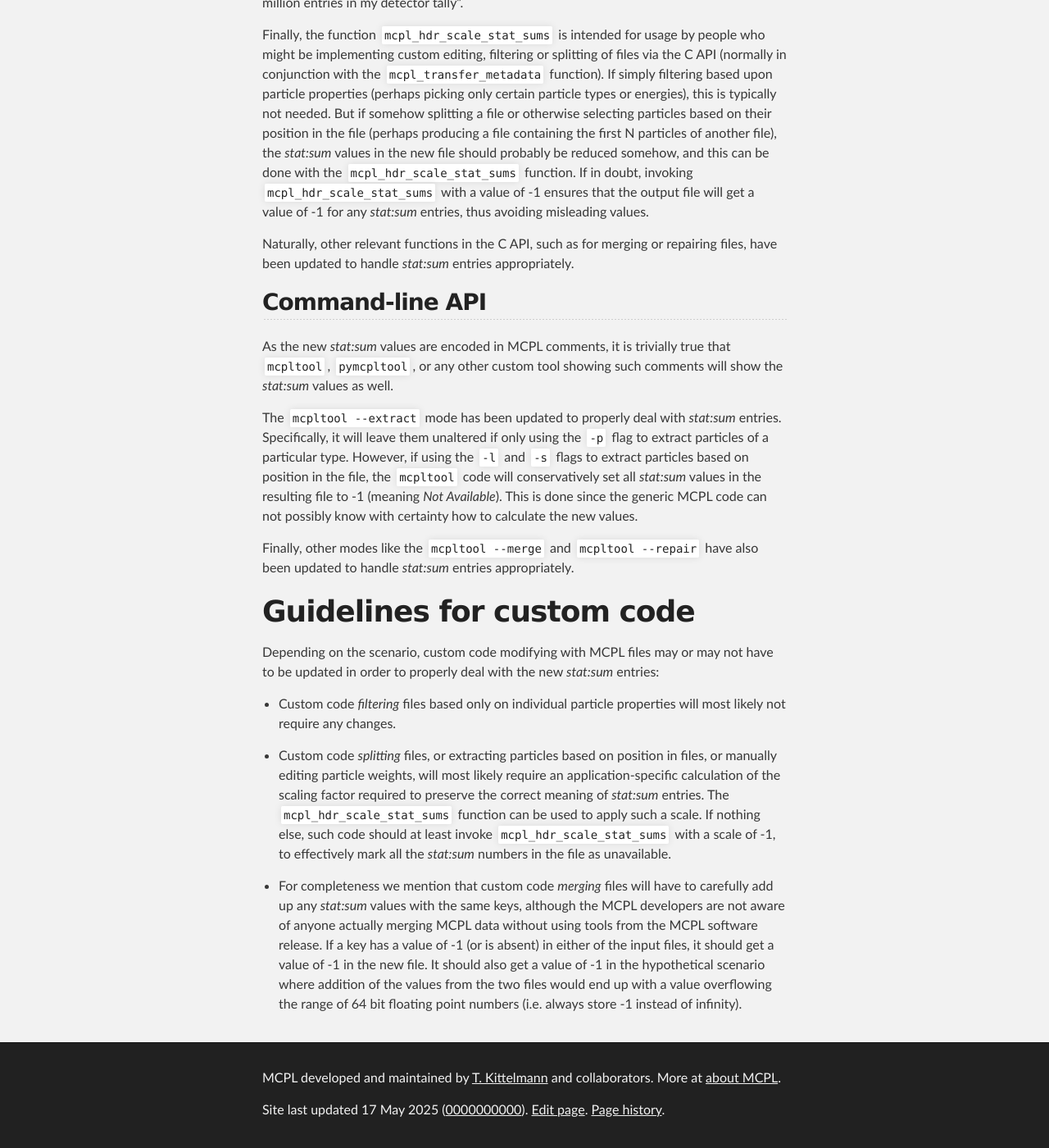
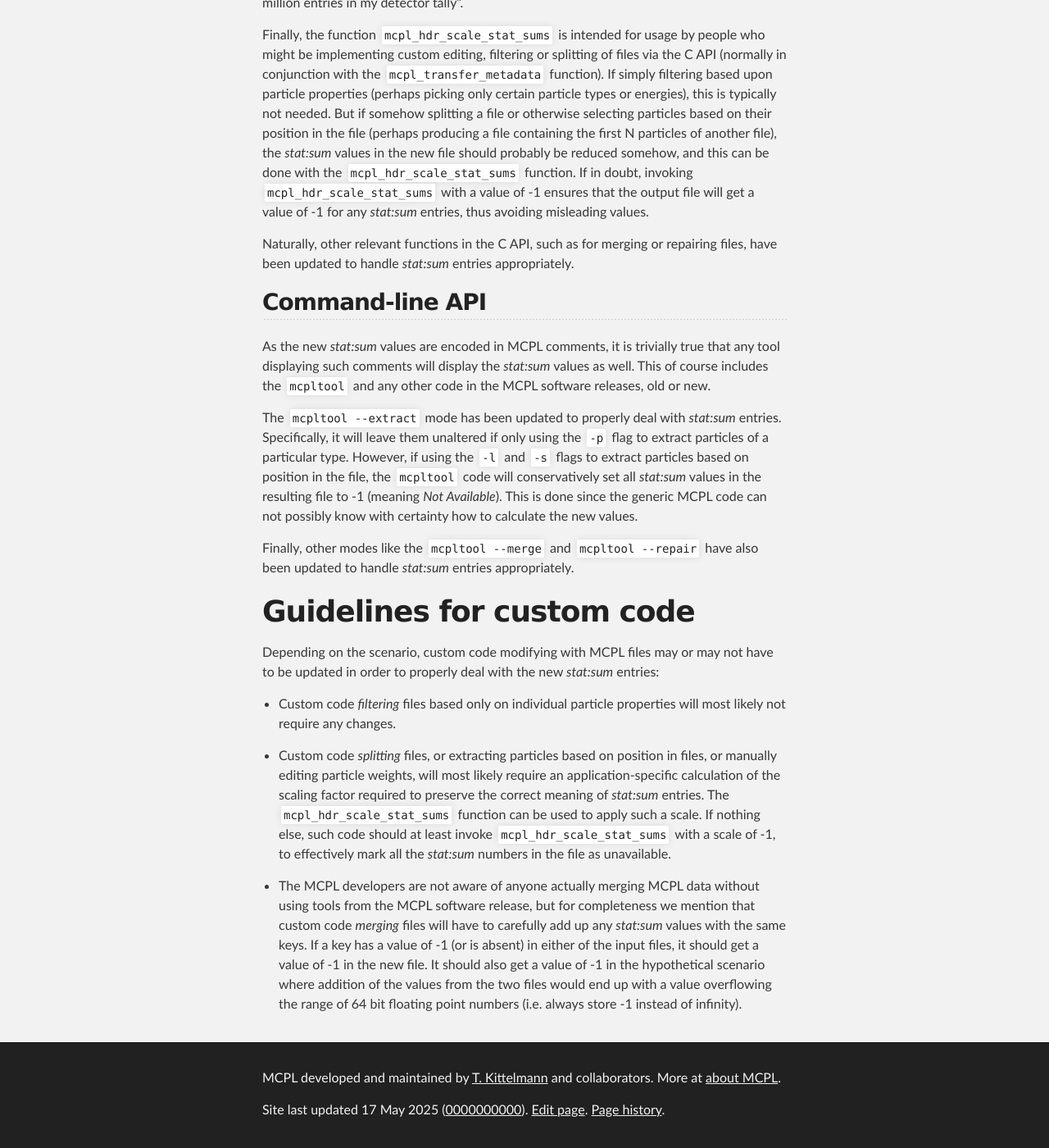
Before and after one commit to mctools/mcpl, a Jekyll site: the page built from format_statsum.md, in a window 1280 px wide and 1400 px high, scrolled down 4008 px. Shown: the whole window at 82% size. Built offline with Jekyll 4.4.1, drawn with Linux system fonts in a browser that asks for light colours.

Commit message:
Work on new format and stat:sum page

```diff
--- a/format_statsum.md
+++ b/format_statsum.md
@@ -109,7 +109,7 @@ Naturally, other relevant functions in the C API, such as for merging or repairi
 
 ## Command-line API
 
-As the new *stat:sum* values are encoded in MCPL comments, it is trivially true that `mcpltool`, `pymcpltool`, or any other custom tool showing such comments will show the *stat:sum* values as well.
+As the new *stat:sum* values are encoded in MCPL comments, it is trivially true that any tool displaying such comments will display the *stat:sum* values as well. This of course includes the `mcpltool` and any other code in the MCPL software releases, old or new.
 
 The `mcpltool --extract` mode has been updated to properly deal with *stat:sum* entries. Specifically, it will leave them unaltered if only using the `-p` flag to extract particles of a particular type. However, if using the `-l` and `-s` flags to extract particles based on position in the file, the `mcpltool` code will conservatively set all *stat:sum* values in the resulting file to -1 (meaning *Not Available*). This is done since the generic MCPL code can not possibly know with certainty how to calculate the new values.
 
@@ -124,4 +124,4 @@ Depending on the scenario, custom code modifying with MCPL files may or may not
 
 * Custom code *splitting* files, or extracting particles based on position in files, or manually editing particle weights, will most likely require an application-specific calculation of the scaling factor required to preserve the correct meaning of *stat:sum* entries. The `mcpl_hdr_scale_stat_sums` function can be used to apply such a scale. If nothing else, such code should at least invoke `mcpl_hdr_scale_stat_sums` with a scale of -1, to effectively mark all the *stat:sum* numbers in the file as unavailable.
 
-* For completeness we mention that custom code *merging* files will have to carefully add up any *stat:sum* values with the same keys, although the MCPL developers are not aware of anyone actually merging MCPL data without using tools from the MCPL software release. If a key has a value of -1 (or is absent) in either of the input files, it should get a value of -1 in the new file. It should also get a value of -1 in the hypothetical scenario where addition of the values from the two files would end up with a value overflowing the range of 64 bit floating point numbers (i.e. always store -1 instead of infinity).
+* The MCPL developers are not aware of anyone actually merging MCPL data without using tools from the MCPL software release, but for completeness we mention that custom code *merging* files will have to carefully add up any *stat:sum* values with the same keys. If a key has a value of -1 (or is absent) in either of the input files, it should get a value of -1 in the new file. It should also get a value of -1 in the hypothetical scenario where addition of the values from the two files would end up with a value overflowing the range of 64 bit floating point numbers (i.e. always store -1 instead of infinity).
```
